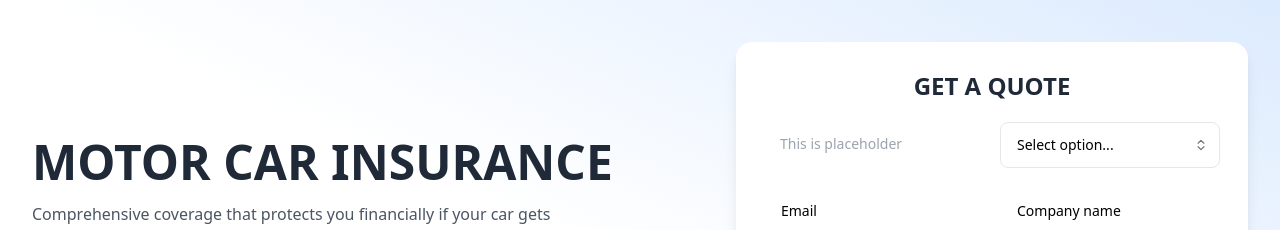
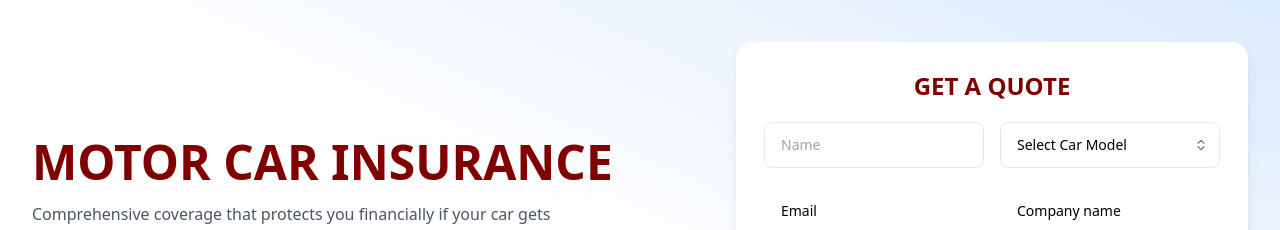
Before and after one commit to warrenryo/jg-infinit, a React (Vite) app in the folder frontend/: page / in a window 1280 px wide. Shown: the part 1263-1493 px from the top of the page. Built offline with nearby package versions, Linux system fonts and the light colour scheme.

Commit message:
updated homepage

```diff
--- a/frontend/src/components/landingpage/Form.jsx
+++ b/frontend/src/components/landingpage/Form.jsx
@@ -10,7 +10,7 @@ const Form = () => {
         </p> */}
 
               <div class="mt-4 md:mb-12 max-w-2xl">
-                <h1 class="mb-4 font-semibold text-gray-800 text-4xl lg:text-5xl dark:text-neutral-200">
+                <h1 class="mb-4 font-bold text-primary_red text-4xl lg:text-5xl dark:text-neutral-200">
                   MOTOR CAR INSURANCE
                 </h1>
                 <p class="text-gray-600 dark:text-neutral-400">
@@ -71,7 +71,7 @@ const Form = () => {
                 <div class="lg:max-w-lg lg:mx-auto lg:me-0 ms-auto">
                   <div class="p-4 sm:p-7 flex flex-col bg-white rounded-2xl shadow-lg dark:bg-neutral-900">
                     <div class="text-center">
-                      <h1 class="block text-2xl font-bold text-gray-800 dark:text-white">
+                      <h1 class="block text-2xl font-bold text-primary_red dark:text-white">
                         GET A QUOTE
                       </h1>
                     </div>
@@ -80,7 +80,7 @@ const Form = () => {
                       <div class="grid grid-cols-2 gap-4">
                         <div>
                           <div class="relative">
-                          <input type="text" class="py-3 px-4 block w-full border-gray-200 rounded-lg text-sm focus:border-blue-500 focus:ring-blue-500 disabled:opacity-50 disabled:pointer-events-none dark:bg-neutral-900 dark:border-neutral-700 dark:text-neutral-400 dark:placeholder-neutral-500 dark:focus:ring-neutral-600" placeholder="This is placeholder" />
+                          <input type="text" class="py-3 px-4 block w-full border border-gray-200 rounded-lg text-sm focus:border-blue-500 focus:ring-blue-500 disabled:opacity-50 disabled:pointer-events-none dark:bg-neutral-900 " placeholder="Name" />
                           </div>
                         </div>
 
@@ -88,7 +88,7 @@ const Form = () => {
                           <div class="relative">
                             <select
                               data-hs-select='{
-  "placeholder": "Select option...",
+  "placeholder": "Select Car Model",
   "toggleTag": "<button type=\"button\"></button>",
   "toggleClasses": "hs-select-disabled:pointer-events-none hs-select-disabled:opacity-50 relative py-3 px-4 pe-9 flex text-nowrap w-full cursor-pointer bg-white border border-gray-200 rounded-lg text-start text-sm focus:border-blue-500 focus:ring-blue-500 before:absolute before:inset-0 before:z-[1] dark:bg-neutral-900 dark:border-neutral-700 dark:text-neutral-400",
   "dropdownClasses": "mt-2 z-50 w-full max-h-72 p-1 space-y-0.5 bg-white border border-gray-200 rounded-lg overflow-hidden overflow-y-auto [&::-webkit-scrollbar]:w-2 [&::-webkit-scrollbar-thumb]:rounded-full [&::-webkit-scrollbar-track]:bg-gray-100 [&::-webkit-scrollbar-thumb]:bg-gray-300 dark:[&::-webkit-scrollbar-track]:bg-neutral-700 dark:[&::-webkit-scrollbar-thumb]:bg-neutral-500 dark:bg-neutral-900 dark:border-neutral-700",
```
